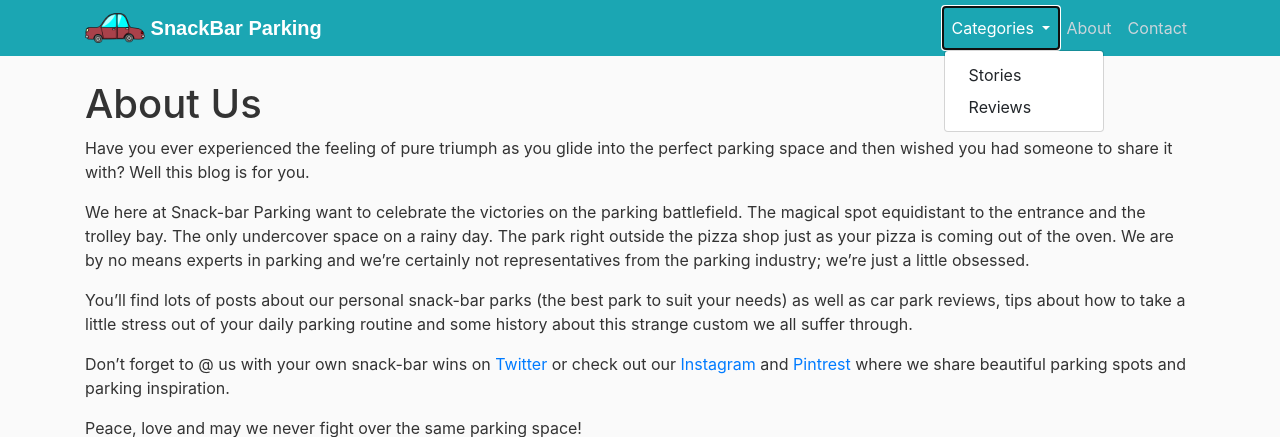
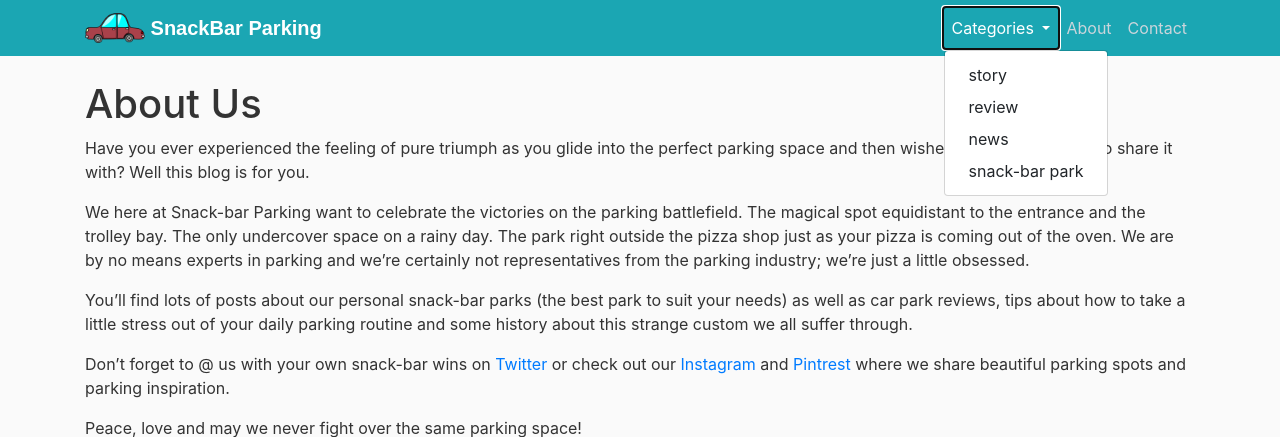
Before and after one commit to pwilson802/snackbar-parking, a Django app: page /about/ in a window 1280 px wide, after a click on "Categories". Shown: the top 437 px of the page. Run offline with Django 3.2, Linux system fonts and the light colour scheme; some libraries are stand-ins or nearby versions; some web fonts are replaced.

Commit message:
updated categories

```diff
--- a/blog/templates/blog/about.html
+++ b/blog/templates/blog/about.html
@@ -11,7 +11,7 @@
     You’ll find lots of posts about our personal snack-bar parks (the best park to suit your needs) as well as car park reviews, tips about how to take a little stress out of your daily parking routine and some history about this strange custom we all suffer through.
     </p>
     <p>
-    Don’t forget to @ us with your own snack-bar wins on <a href="https://twitter.com/SnackbarP">Twitter</a> or check out our <a href="https://www.instagram.com/snackbarparking">Instagram</a> and <a href="https://www.pinterest.com.au/66c4edb4c1f49f5dfda7d29be10215/">Pintrest</a> where we share beautiful parking spots and parking inspiration.
+    Don’t forget to @ us with your own snack-bar wins on <a href="https://twitter.com/SnackbarP" target="_blank">Twitter</a> or check out our <a href="https://www.instagram.com/snackbarparking" target="_blank">Instagram</a> and <a href="https://www.pinterest.com.au/66c4edb4c1f49f5dfda7d29be10215/" target="_blank">Pintrest</a> where we share beautiful parking spots and parking inspiration.
     </p>
     <p>
     Peace, love and may we never fight over the same parking space!
--- a/blog/templates/blog/base.html
+++ b/blog/templates/blog/base.html
@@ -57,8 +57,10 @@
                 Categories
                 </a>
                 <div class="dropdown-menu" aria-labelledby="navbarDropdown">
-                  <a class="dropdown-item" href="{% url 'story' %}">Stories</a>
-                  <a class="dropdown-item" href="{% url 'review' %}">Reviews</a>
+                  <a class="dropdown-item" href="{% url 'story' %}">story</a>
+                  <a class="dropdown-item" href="{% url 'review' %}">review</a>
+                  <a class="dropdown-item" href="{% url 'news' %}">news</a>
+                  <a class="dropdown-item" href="{% url 'snack-bar' %}">snack-bar park</a>
                 </div>
               </li>
               <a class="nav-item nav-link" href="{% url 'about' %}">About</a>
--- a/blog/urls.py
+++ b/blog/urls.py
@@ -11,4 +11,6 @@ urlpatterns = [
     path('story/', PostListViewCategory.as_view(), name='story'),
     path('review/', PostListViewCategory.as_view(), name='review'),
     path('category/', PostListViewCategory.as_view(), name='categories'),
+    path('news/', PostListViewCategory.as_view(), name='news'),
+    path('snack-bar/', PostListViewCategory.as_view(), name='snack-bar'),
 ]
```
